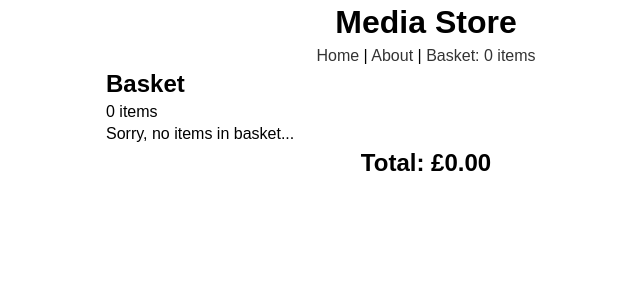
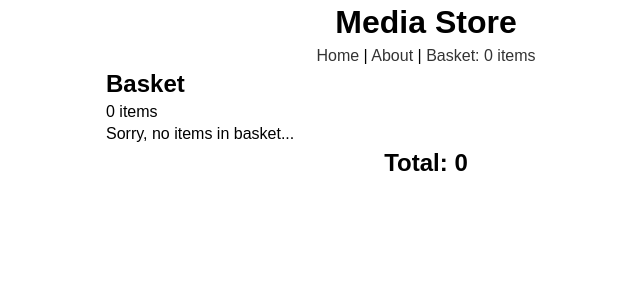
Before and after one commit to cbfacademy/react-assessment, a React (Create React App) app: page /basket in a window 1280 px wide. Shown: the top 300 px of the page, without its empty margins (214-854 px from the left). Built offline with nearby package versions, Linux system fonts and the light colour scheme; the HTML template or start-up script is replaced by a standard one.

Commit message:
fix: prevent currency formatting issue in basket
Replaces hard-coded currency symbols with formatting function

```diff
--- a/src/App.js
+++ b/src/App.js
@@ -6,49 +6,42 @@ import ProductList from './components/ProductList'
 import Basket from './components/Basket'
 import About from './pages/About'
 
-import './App.css';
-import data from './models/data.json';
+import "./App.css";
+import data from "./models/data.json";
 
 function App() {
-
   const [items, setItems] = useState(data);
   const [basket, setBasket] = useState([]);
-  const [term, setTerm] = useState('');
+  const [term, setTerm] = useState("");
   const [total, setTotal] = useState(0);
   const [count, setCount] = useState(0);
 
   const addToBasket = (id) => {
-    setBasket(basket.concat(items.filter(item => item.trackId === id)));
-    setItems([...items.map(item => {
+    setBasket(basket.concat(items.filter((item) => item.trackId === id)));
+    setItems([
+      ...items.map((item) => {
         if (item.trackId === id) {
           item.inBasket = true;
           setTotal(total + item.trackPrice);
         }
         return item;
-    }
-    )]);
-    setCount(count+1);
-  }
+      }),
+    ]);
+    setCount(count + 1);
+  };
 
   const removeFromBasket = (id) => {
-    setBasket(basket.filter(item => item.trackId !== id));
-    setItems([...items.map(item => {
+    setBasket(basket.filter((item) => item.trackId !== id));
+    setItems([
+      ...items.map((item) => {
         if (item.trackId === id) {
           item.inBasket = false;
           setTotal(total - item.trackPrice);
         }
         return item;
-    }
-    )]);
-    setCount(count-1);
-  }
-
-  const formatCurrency = (value) => {
-    return value.toLocaleString("en-GB", {
-      style: "currency",
-      currency: "GBP",
-      minimumFractionDigits: 2,
-    });
+      }),
+    ]);
+    setCount(count - 1);
   };
 
   async function search(value) {
@@ -93,11 +86,7 @@ function App() {
             <Fragment>
               <Header basketCount={count} />
               <Search term={term} search={search} setTerm={setTerm} />
-              <ProductList
-                items={items}
-                addToBasket={addToBasket}
-                formatCurrency={formatCurrency}
-              />
+              <ProductList items={items} addToBasket={addToBasket} />
             </Fragment>
           )}
         />
@@ -111,7 +100,6 @@ function App() {
                 removeFromBasket={removeFromBasket}
                 basketCount={count}
                 basketTotal={total}
-                formatCurrency={formatCurrency}
               />
             </Fragment>
           )}
--- a/src/components/Basket.js
+++ b/src/components/Basket.js
@@ -16,10 +16,7 @@ const Basket = ({basket,basketCount,basketTotal,...props}) => {
       ) : (
         <div className="empty">Sorry, no items in basket...</div>
       )}
-      <BasketTotal
-        basketTotal={basketTotal}
-        formatCurrency={props.formatCurrency}
-      />
+      <BasketTotal basketTotal={basketTotal} />
     </div>
   );
 }
--- a/src/components/BasketTotal.js
+++ b/src/components/BasketTotal.js
@@ -1,8 +1,8 @@
 import React from 'react';
+import { formatCurrency } from "./utils.js";
 
 const BasketTotal = (props) => {
-
-  return <div id="baskettotal">{props.formatCurrency(props.basketTotal)}</div>;
-}
+  return <div id="baskettotal">{formatCurrency(props.basketTotal)}</div>;
+};
 
 export default BasketTotal;
--- a/src/components/Product.js
+++ b/src/components/Product.js
@@ -1,9 +1,10 @@
 import React from 'react';
 import PropTypes from 'prop-types';
+import { formatCurrency } from "./utils.js";
 
-const Product = ({item, ...props}) => {
-
-    const {trackId, artworkUrl100, trackName, longDescription, trackPrice} = item;
+const Product = ({ item, ...props }) => {
+  const { trackId, artworkUrl100, trackName, longDescription, trackPrice } =
+    item;
 
   return (
     <div className={"product " + item.kind} id={props.key}>
@@ -19,9 +20,7 @@ const Product = ({item, ...props}) => {
             ? trackName.substring(0, 50) + "..."
             : trackName}
         </h2>
-          <p className="price">
-            {trackPrice ? props.formatCurrency(trackPrice) : "-"}
-          </p>
+        <p className="price">{trackPrice ? formatCurrency(trackPrice) : "-"}</p>
         <p className="description">
           {longDescription ? longDescription.substring(0, 300) + "..." : ""}
         </p>
@@ -45,7 +44,7 @@ const Product = ({item, ...props}) => {
       </div>
     </div>
   );
-}
+};
 
 export default Product;
 
--- /dev/null
+++ b/src/components/utils.js
@@ -0,0 +1,9 @@
+export function formatCurrency(value) {
+  return value
+    ? value.toLocaleString("en-GB", {
+        style: "currency",
+        currency: "GBP",
+        minimumFractionDigits: 2,
+      })
+    : value;
+}
```
Lines whose indentation alone changed are shown as unchanged.
